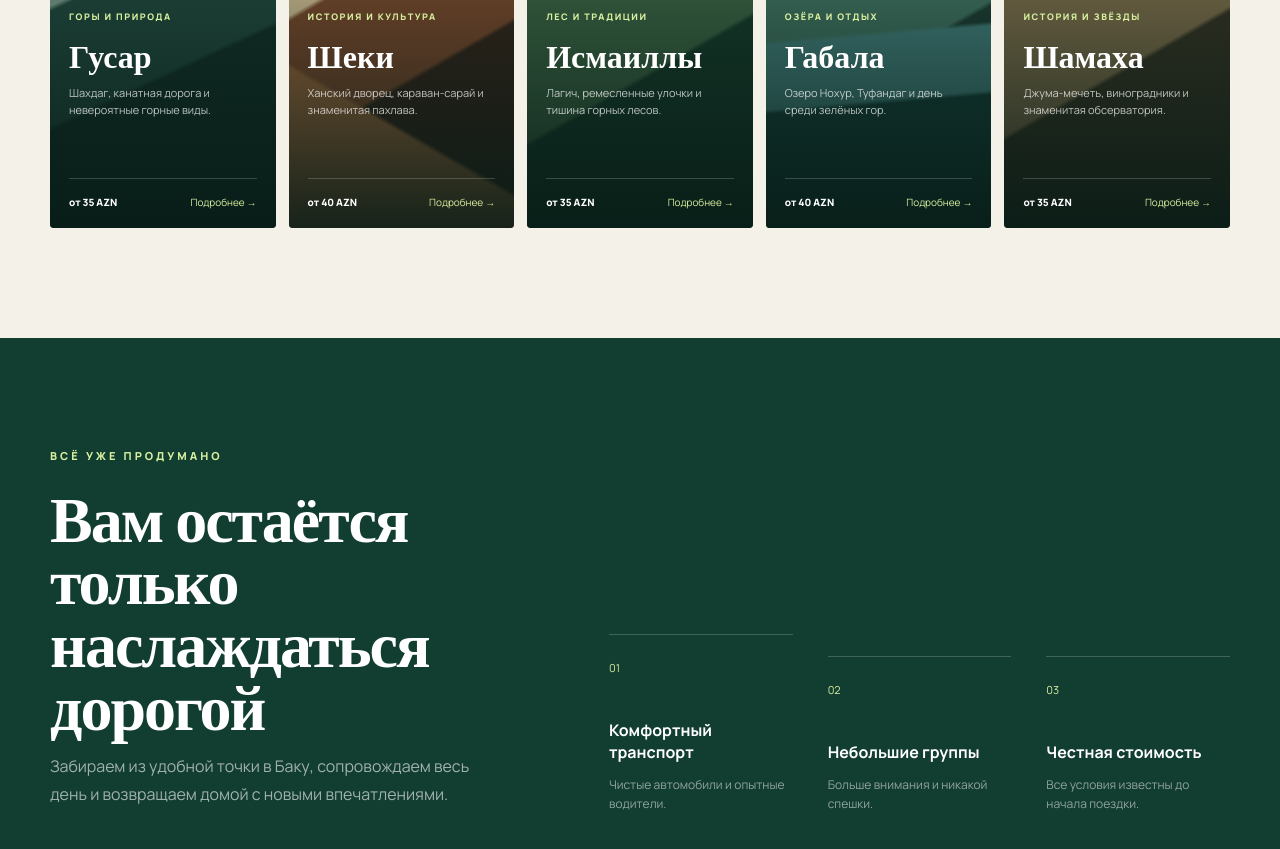
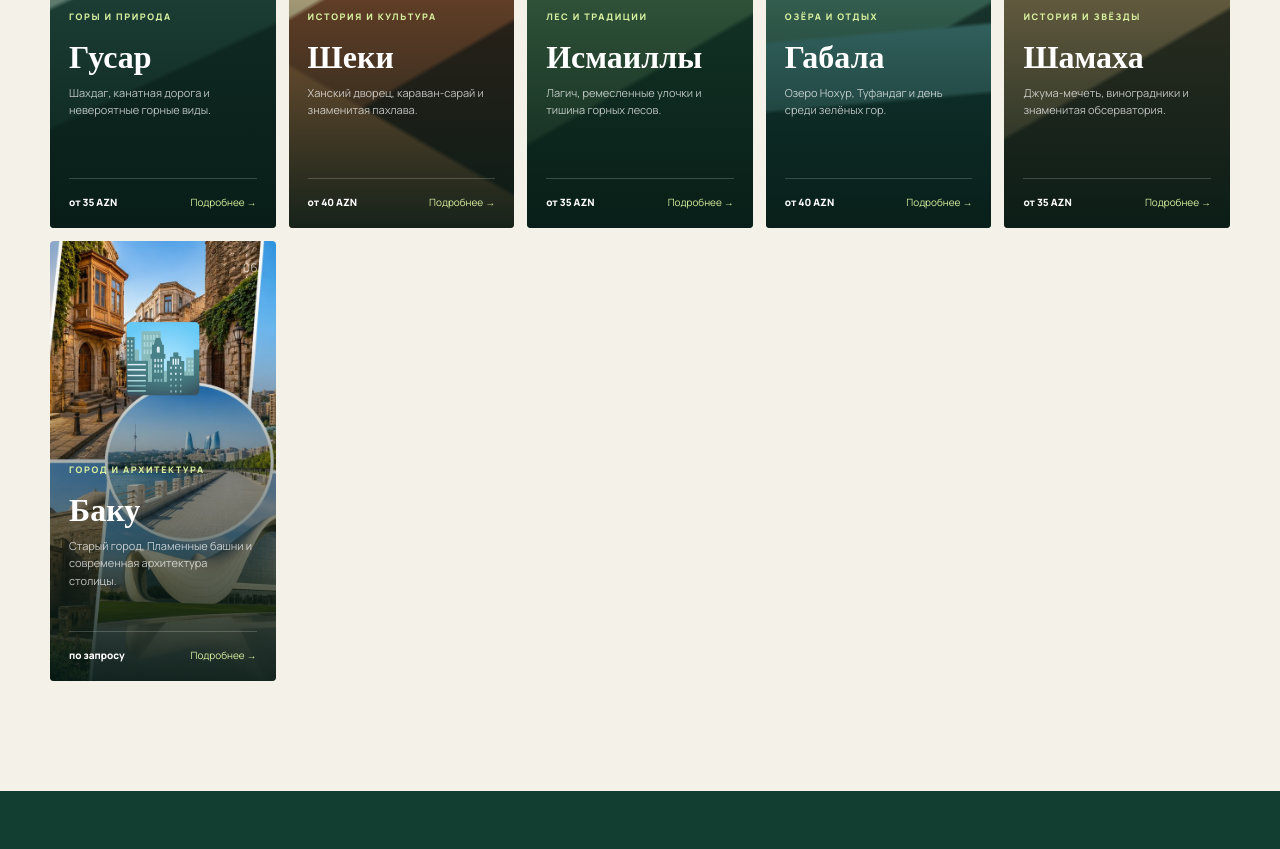
Before and after one commit to Slavumaa/Road-from-Baku, a plain HTML site: page index.html in a window 1280 px wide. Shown: the part 1227-2076 px from the top of the page. Drawn offline with nearby package versions, Linux system fonts and the light colour scheme.

Commit message:
Add Baku city tour

```diff
--- a/index.html
+++ b/index.html
@@ -3,15 +3,15 @@
   <head>
     <meta charset="UTF-8" />
     <meta name="viewport" content="width=device-width, initial-scale=1" />
-    <meta name="description" content="Однодневные туры из Баку в Гусар и Шахдаг, Габалу, Шеки, Шамаху и Исмаиллы. Комфортный транспорт, небольшие группы и бронирование в WhatsApp." />
+    <meta name="description" content="Экскурсии по Баку и однодневные туры в Гусар, Шахдаг, Габалу, Шеки, Шамаху и Исмаиллы. Комфортный транспорт и бронирование в WhatsApp." />
     <meta name="robots" content="index, follow" />
     <meta property="og:type" content="website" />
     <meta property="og:title" content="Туры из Баку по Азербайджану — Road from Baku" />
-    <meta property="og:description" content="Туры из Баку в Гусар, Габалу, Шеки, Шамаху и Исмаиллы. Выберите маршрут и забронируйте поездку." />
+    <meta property="og:description" content="Экскурсии по Баку и туры в Гусар, Габалу, Шеки, Шамаху и Исмаиллы. Выберите маршрут и забронируйте поездку." />
     <meta property="og:url" content="https://roadfrombaku.com/" />
     <meta property="og:image" content="https://roadfrombaku.com/assets/brand/road-from-baku-avatar.png" />
     <link rel="canonical" href="https://roadfrombaku.com/" />
-    <title>Туры из Баку в Гусар, Габалу и Шеки | Road from Baku</title>
+    <title>Экскурсии по Баку и туры по Азербайджану | Road from Baku</title>
     <link rel="icon" href="favicon.ico?v=2" sizes="any" />
     <link rel="icon" type="image/png" sizes="256x256" href="assets/brand/road-from-baku-avatar.png?v=2" />
     <link rel="apple-touch-icon" sizes="180x180" href="assets/brand/apple-touch-icon.png?v=2" />
@@ -81,7 +81,7 @@
 
       <div class="hero-stats container">
         <div>
-          <strong>5</strong>
+          <strong>6</strong>
           <span>направлений</span>
         </div>
         <div>
@@ -181,6 +181,20 @@
               </div>
             </div>
           </article>
+
+          <article class="tour-card card-baku" data-tour="baku" tabindex="0" role="link">
+            <span class="card-number">06</span>
+            <div class="card-art">🏙️</div>
+            <div class="card-content">
+              <div class="tag">Город и архитектура</div>
+              <h3>Баку</h3>
+              <p>Старый город, Пламенные башни и современная архитектура столицы.</p>
+              <div class="card-bottom">
+                <span>по запросу</span>
+                <a href="tour.html?tour=baku">Подробнее →</a>
+              </div>
+            </div>
+          </article>
         </div>
       </section>
 
--- a/script.js
+++ b/script.js
@@ -13,7 +13,8 @@ const translations = {
       ["История и культура", "Шеки", "Ханский дворец, караван-сарай и знаменитая пахлава.", "от 40 AZN"],
       ["Лес и традиции", "Исмаиллы", "Лагич, ремесленные улочки и тишина горных лесов.", "от 35 AZN"],
       ["Озёра и отдых", "Габала", "Озеро Нохур, Туфандаг и день среди зелёных гор.", "от 40 AZN"],
-      ["История и звёзды", "Шамаха", "Джума-мечеть, виноградники и знаменитая обсерватория.", "от 35 AZN"]
+      ["История и звёзды", "Шамаха", "Джума-мечеть, виноградники и знаменитая обсерватория.", "от 35 AZN"],
+      ["Город и архитектура", "Баку", "Старый город, Пламенные башни и современная архитектура столицы.", "по запросу"]
     ], details: "Подробнее →", ready: "Всё уже продумано", enjoy: "Вам остаётся только наслаждаться дорогой", about: "Забираем из удобной точки в Баку, сопровождаем весь день и возвращаем домой с новыми впечатлениями.",
     benefits: [["Комфортный транспорт", "Чистые автомобили и опытные водители."], ["Небольшие группы", "Больше внимания и никакой спешки."], ["Честная стоимость", "Все условия известны до начала поездки."]],
     ctaTop: "Готовы к путешествию?", cta: "Давайте выберем ваш следующий маршрут", whatsapp: "Написать в WhatsApp <span>↗</span>", footer: "Туры из Баку по Азербайджану"
@@ -27,7 +28,8 @@ const translations = {
       ["Tarix və mədəniyyət", "Şəki", "Xan sarayı, karvansara və məşhur Şəki paxlavası.", "40 AZN-dən"],
       ["Meşə və ənənələr", "İsmayıllı", "Lahıc, sənətkar küçələri və dağ meşələrinin sakitliyi.", "35 AZN-dən"],
       ["Göllər və istirahət", "Qəbələ", "Nohur gölü, Tufandağ və yaşıl dağlar arasında bir gün.", "40 AZN-dən"],
-      ["Tarix və ulduzlar", "Şamaxı", "Cümə məscidi, üzüm bağları və məşhur rəsədxana.", "35 AZN-dən"]
+      ["Tarix və ulduzlar", "Şamaxı", "Cümə məscidi, üzüm bağları və məşhur rəsədxana.", "35 AZN-dən"],
+      ["Şəhər və memarlıq", "Bakı", "İçərişəhər, Alov qüllələri və paytaxtın müasir memarlığı.", "sorğu ilə"]
     ], details: "Ətraflı →", ready: "Hər şey düşünüldü", enjoy: "Sizə yalnız yolun dadını çıxarmaq qalır", about: "Sizi Bakıda rahat nöqtədən götürür, bütün gün müşayiət edir və yeni təəssüratlarla geri qaytarırıq.",
     benefits: [["Rahat nəqliyyat", "Təmiz avtomobillər və təcrübəli sürücülər."], ["Kiçik qruplar", "Daha çox diqqət və heç bir tələskənlik."], ["Dürüst qiymət", "Bütün şərtlər səfərdən əvvəl məlumdur."]],
     ctaTop: "Səyahətə hazırsınız?", cta: "Növbəti marşrutunuzu birlikdə seçək", whatsapp: "WhatsApp-da yazın <span>↗</span>", footer: "Bakıdan Azərbaycan üzrə turlar"
@@ -41,7 +43,8 @@ const translations = {
       ["History & culture", "Sheki", "Khan's Palace, caravanserai and the famous local baklava.", "from 40 AZN"],
       ["Forest & traditions", "Ismayilli", "Lahij, artisan streets and the calm of mountain forests.", "from 35 AZN"],
       ["Lakes & leisure", "Gabala", "Nohur Lake, Tufandag and a day among green mountains.", "from 40 AZN"],
-      ["History & stars", "Shamakhi", "Juma Mosque, vineyards and the famous observatory.", "from 35 AZN"]
+      ["History & stars", "Shamakhi", "Juma Mosque, vineyards and the famous observatory.", "from 35 AZN"],
+      ["City & architecture", "Baku", "Old City, Flame Towers and the capital's modern architecture.", "on request"]
     ], details: "Details →", ready: "Everything is arranged", enjoy: "All you need to do is enjoy the journey", about: "We pick you up at a convenient point in Baku, accompany you all day and bring you home with new memories.",
     benefits: [["Comfortable transport", "Clean vehicles and experienced drivers."], ["Small groups", "More attention and no rushing."], ["Clear pricing", "All terms are known before the journey."]],
     ctaTop: "Ready to travel?", cta: "Let's choose your next destination", whatsapp: "Message us on WhatsApp <span>↗</span>", footer: "Tours from Baku across Azerbaijan"
--- a/sitemap.xml
+++ b/sitemap.xml
@@ -6,4 +6,5 @@
   <url><loc>https://roadfrombaku.com/tour.html?tour=ismayilli</loc><priority>0.9</priority></url>
   <url><loc>https://roadfrombaku.com/tour.html?tour=gabala</loc><priority>0.9</priority></url>
   <url><loc>https://roadfrombaku.com/tour.html?tour=shamakhi</loc><priority>0.9</priority></url>
+  <url><loc>https://roadfrombaku.com/tour.html?tour=baku</loc><priority>0.9</priority></url>
 </urlset>
--- a/style.css
+++ b/style.css
@@ -477,6 +477,10 @@ h1 em {
     );
 }
 
+.card-baku::before {
+  background: url("assets/attractions/baku-hero.jpg") center / cover no-repeat;
+}
+
 .card-number {
   position: absolute;
   top: 18px;
```
Also changed, not shown: tour.js (+7 -4 lines), assets/attractions/baku-1.jpg (added), assets/attractions/baku-2.jpg (added), assets/attractions/baku-3.jpg (added), assets/attractions/baku-hero.jpg (added).
